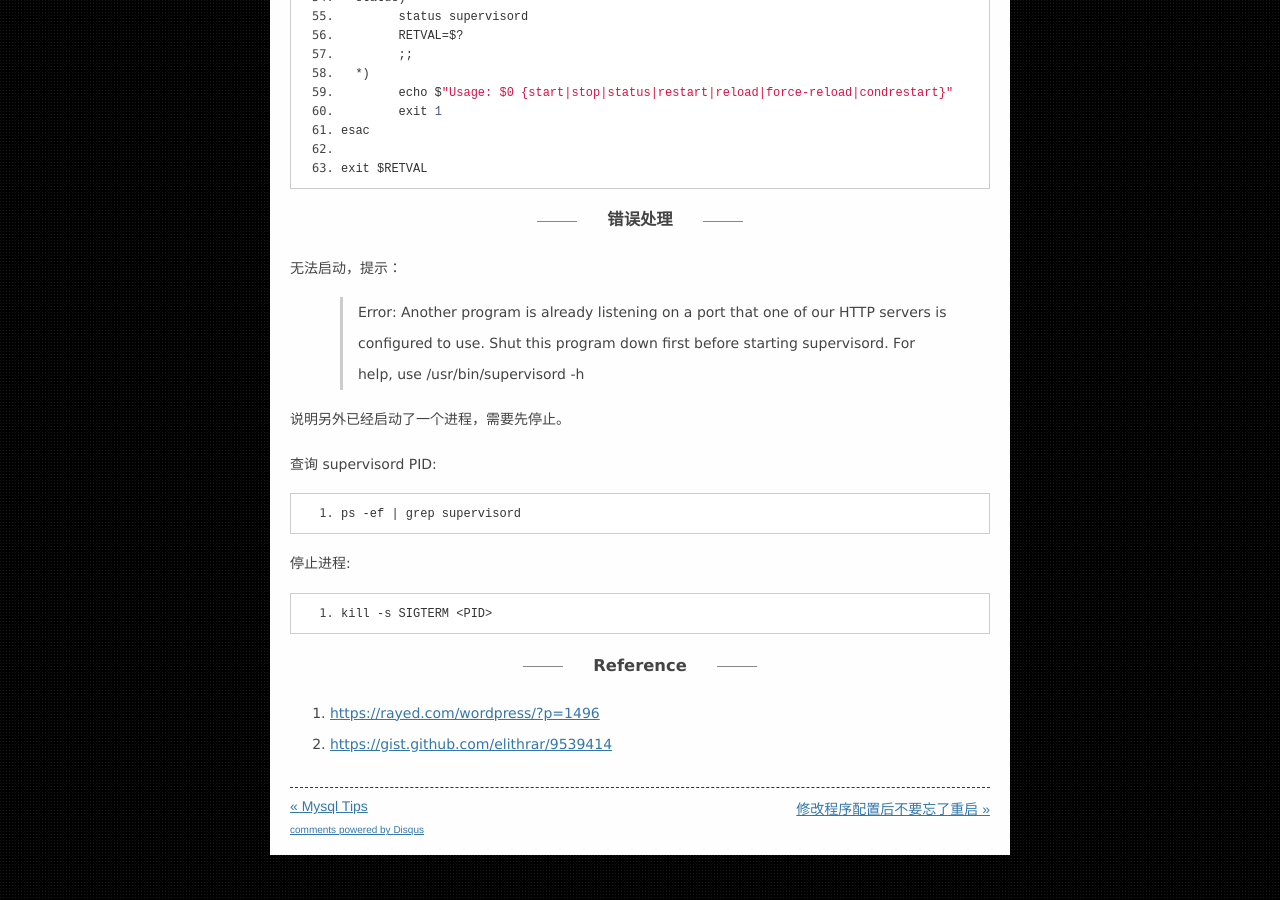
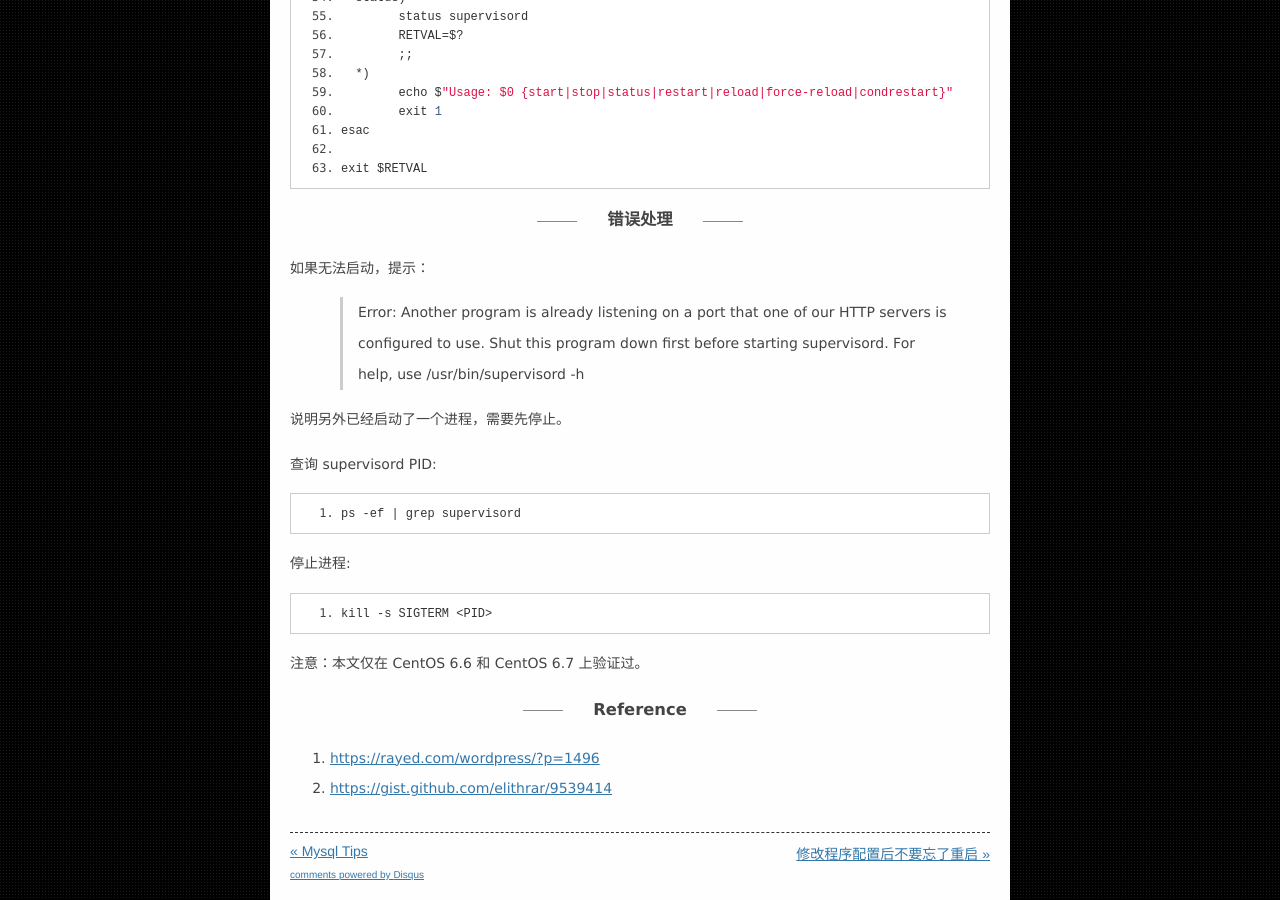
Before and after one commit to osrpt/osrpt.github.com, a Jekyll site: the page built from _posts/2016-01-27-setup-supervisor-on-centos.md, in a window 1280 px wide and 900 px high, scrolled down 1614 px. Built offline with Jekyll 4.4.1, drawn with Linux system fonts in a browser that asks for light colours; nearby versions of some CDN libraries; Markdown is read by kramdown in place of the engine named in the settings; comment, search, counter and statistics services are not loaded.

Commit message:
update post

```diff
--- a/_posts/2016-01-27-setup-supervisor-on-centos.md
+++ b/_posts/2016-01-27-setup-supervisor-on-centos.md
@@ -90,7 +90,7 @@ tags:
 
 ### 错误处理
 
-无法启动，提示：
+如果无法启动，提示：
 
 >Error: Another program is already listening on a port that one of our HTTP servers is configured to use.  Shut this program down first before starting supervisord.
 >For help, use /usr/bin/supervisord -h
@@ -105,6 +105,7 @@ tags:
 
     kill -s SIGTERM <PID>
 
+注意：本文仅在 CentOS 6.6 和 CentOS 6.7 上验证过。
 
 ### Reference
 
```
Also changed, not shown: other parts of _posts/2016-01-27-setup-supervisor-on-centos.md (+1 -1 lines).
